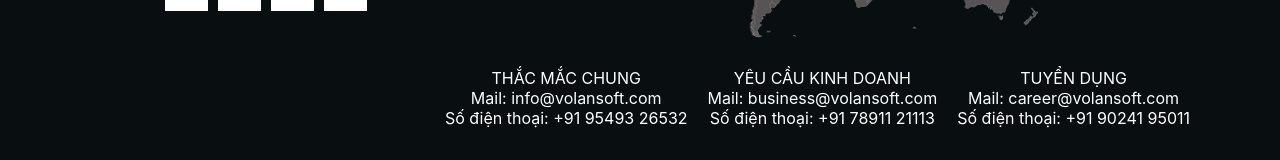
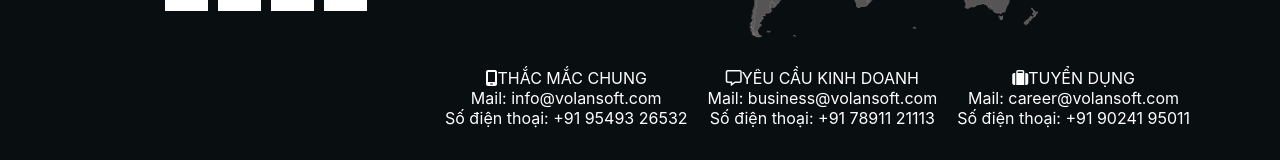
Before and after one commit to smartten/smartten_web, a React (Create React App) app: page / in a window 1280 px wide. Shown: the part 261-421 px from the top of the page. Built offline with nearby package versions, Linux system fonts and the light colour scheme.

Commit message:
fix fontawesome icon

```diff
--- a/public/index.html
+++ b/public/index.html
@@ -10,6 +10,7 @@
       content="Web site created using create-react-app"
     />
     <link rel="apple-touch-icon" href="%PUBLIC_URL%/logo192.png" />
+    <link rel="stylesheet" href="https://cdnjs.cloudflare.com/ajax/libs/font-awesome/6.1.1/css/all.min.css" integrity="sha512-KfkfwYDsLkIlwQp6LFnl8zNdLGxu9YAA1QvwINks4PhcElQSvqcyVLLD9aMhXd13uQjoXtEKNosOWaZqXgel0g==" crossorigin="anonymous" referrerpolicy="no-referrer" />
     <!--
       manifest.json provides metadata used when your web app is installed on a
       user's mobile device or desktop. See https://developers.google.com/web/fundamentals/web-app-manifest/
--- a/src/components/layout/Footer/index.js
+++ b/src/components/layout/Footer/index.js
@@ -1,8 +1,6 @@
 import { Link } from "react-router-dom";
 import { FaFacebookF,FaTwitter, FaWhatsapp ,FaLinkedinIn } from 'react-icons/fa';
 import { FiMapPin } from 'react-icons/fi';
-import { FontAwesomeIcon } from '@fortawesome/react-fontawesome';
-
 import locationMap from '../../../assets/images/location_map.png';
 import './style.css'
 
@@ -61,7 +59,7 @@
                   {languages.bussiness.map((business, index) => (
                       <li key={index} className="business_info">
                         <span>
-                          <FontAwesomeIcon icon={business.icon} />
+                          <i className={business.icon}></i>
                           {business.title}
                         </span>
                         <br />
--- a/src/config/translation.js
+++ b/src/config/translation.js
@@ -8,7 +8,7 @@
                 {title:'career' ,linkUrl:'about-us'},
                 {title:'contact' ,linkUrl:'about-us'}],
     bussiness:[{title:'general enquiries',mail:'info@volansoft.com', mobile:'+91 95493 26532', phone:'Mobile', icon:'fa-solid fa-mobile-screen'},
-                {title:'bussiness enqquires',mail:'business@volansoft.com', mobile:'+91 78911 21113', phone:'Mobile', icon:'fa-solid fa-messages'},
+                {title:'bussiness enqquires',mail:'business@volansoft.com', mobile:'+91 78911 21113', phone:'Mobile', icon:'fa-regular fa-message'},
                 {title:'recruitments',mail:'career@volansoft.com', mobile:'+91 90241 95011', phone:'Mobile', icon:'fa-solid fa-suitcase'}],
 
   },
@@ -21,7 +21,7 @@
                 {title:'việc làm' ,linkUrl:'about-us'},
                 {title:'liên hệ' ,linkUrl:'about-us'}],
     bussiness:[{title:'thắc mắc chung',mail:'info@volansoft.com', mobile:'+91 95493 26532', phone:'Số điện thoại', icon:'fa-solid fa-mobile-screen'},
-                {title:'yêu cầu kinh doanh',mail:'business@volansoft.com', mobile:'+91 78911 21113', phone:'Số điện thoại', icon:'fa-solid fa-messages'},
+                {title:'yêu cầu kinh doanh',mail:'business@volansoft.com', mobile:'+91 78911 21113', phone:'Số điện thoại', icon:'fa-regular fa-message'},
                 {title:'tuyển dụng',mail:'career@volansoft.com', mobile:'+91 90241 95011', phone:'Số điện thoại', icon:'fa-solid fa-suitcase'}],
 
   },
```
